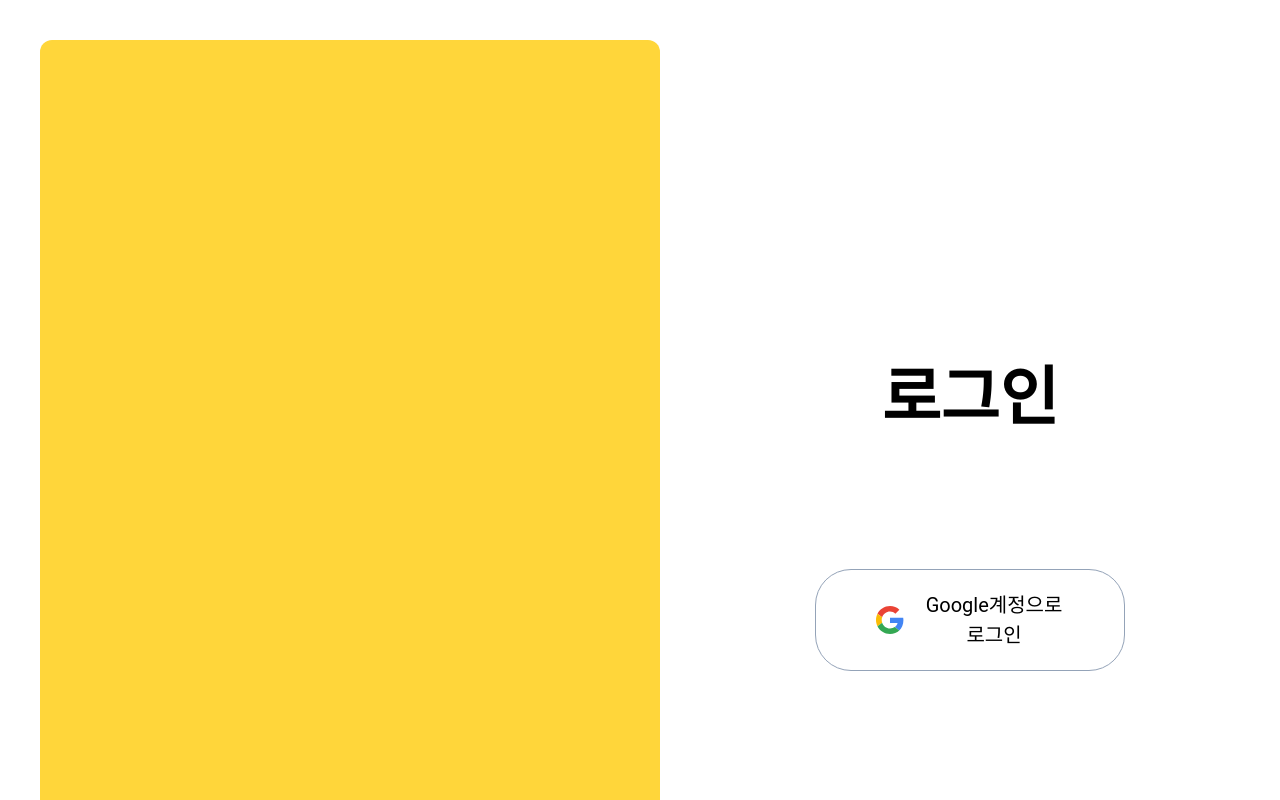
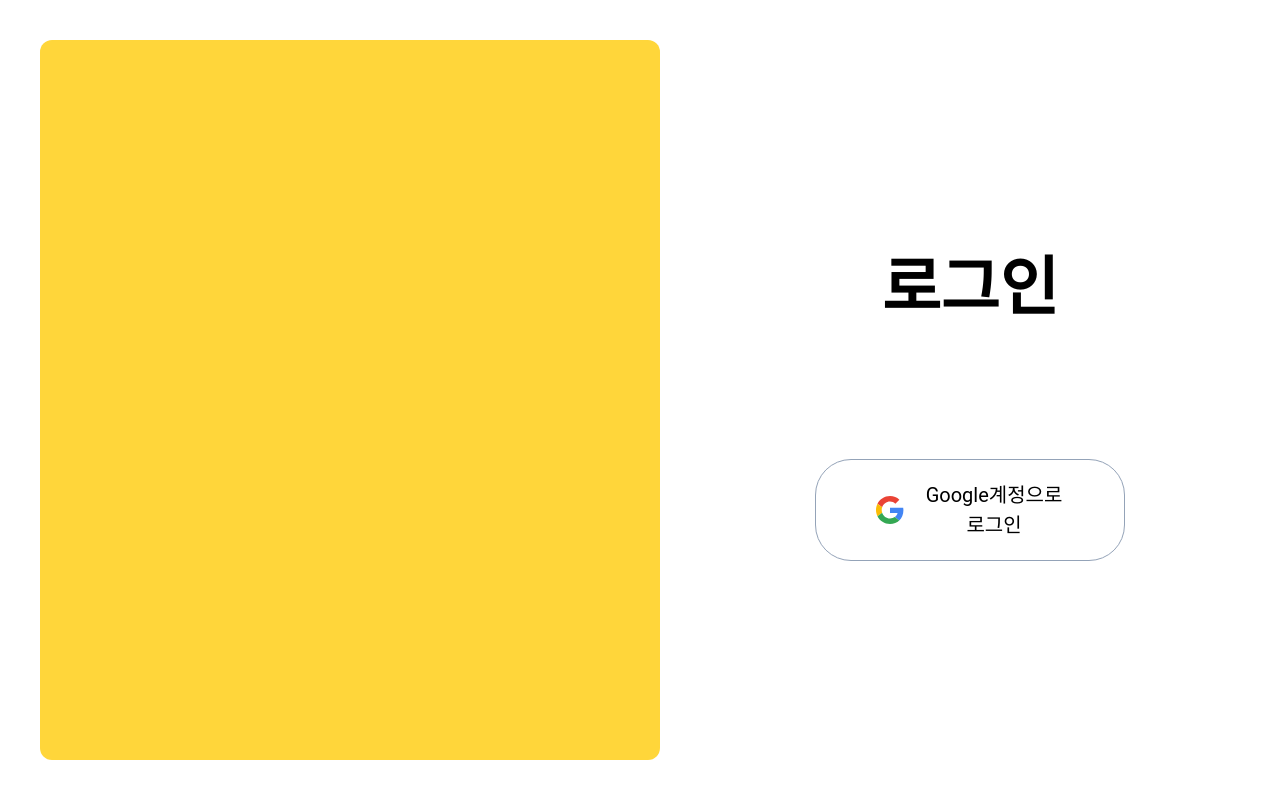
Before and after one commit to NFTeenn/FE, a Next.js app: page / in a window 1280 px wide. Shown: the top 800 px of the page. Built offline with nearby package versions, Linux system fonts and the light colour scheme.

Commit message:
style: login

```diff
--- /dev/null
+++ b/src/app/main/page.tsx
@@ -0,0 +1,3 @@
+export default function Main() {
+    return <div>main layout</div>;
+}
--- a/src/app/page.tsx
+++ b/src/app/page.tsx
@@ -3,8 +3,8 @@ import google_logo from "@/shared/assets/google_logo.svg";
 
 export default function Home() {
   return (
-    <div className="flex pl-10 py-10 bg-white">
-      <div className="basis-1/2 h-[940px] bg-brand-main rounded-[12px]"></div>
+    <div className="flex w-[100vw] h-[100vh] relative pl-10 py-10 bg-white">
+      <div className="basis-1/2 h-[90vh] bg-brand-main rounded-[12px]"></div>
       <div className="basis-1/2 flex flex-col items-center justify-center">
         <h1 className="text-[4rem] font-semibold mb-31">로그인</h1>
         <button className="flex justify-center items-center w-1/2 py-5 px-15 gap-5 bg-white border border-300 rounded-[36px]" type="submit">
```
